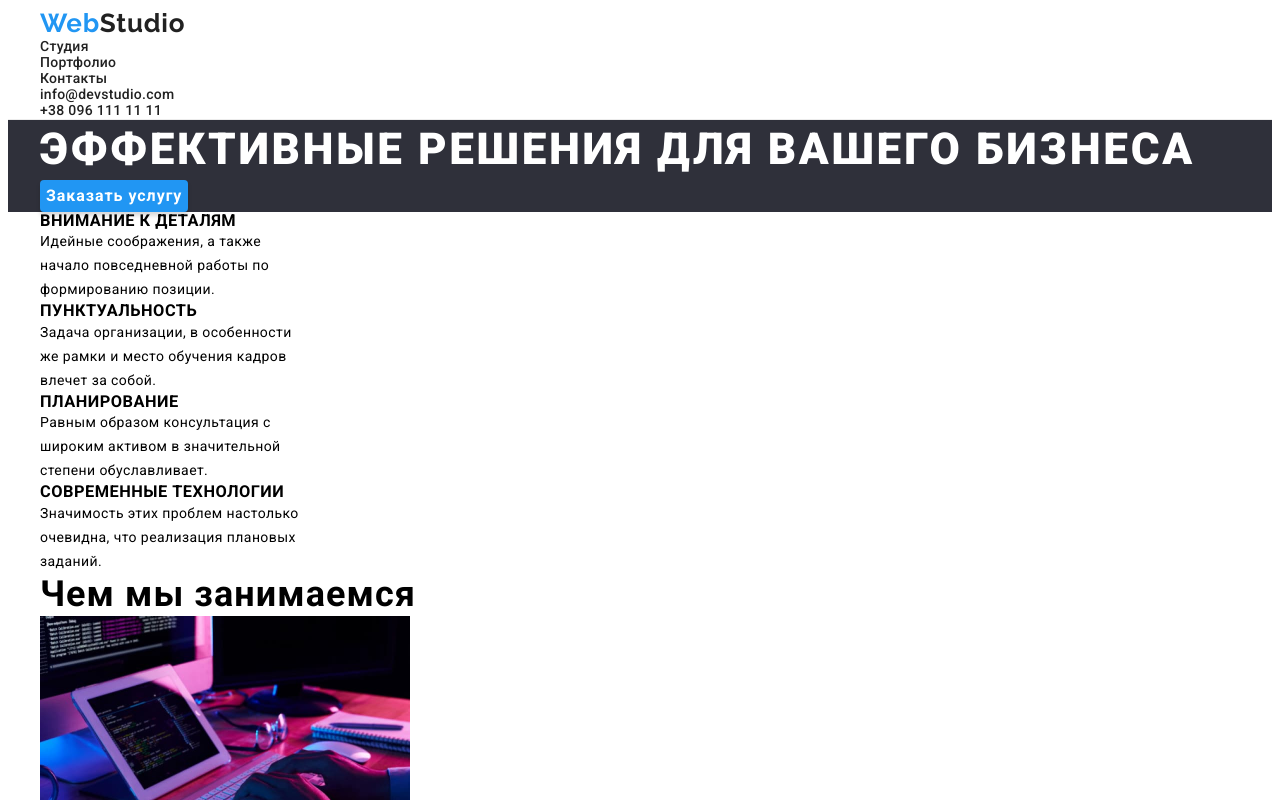
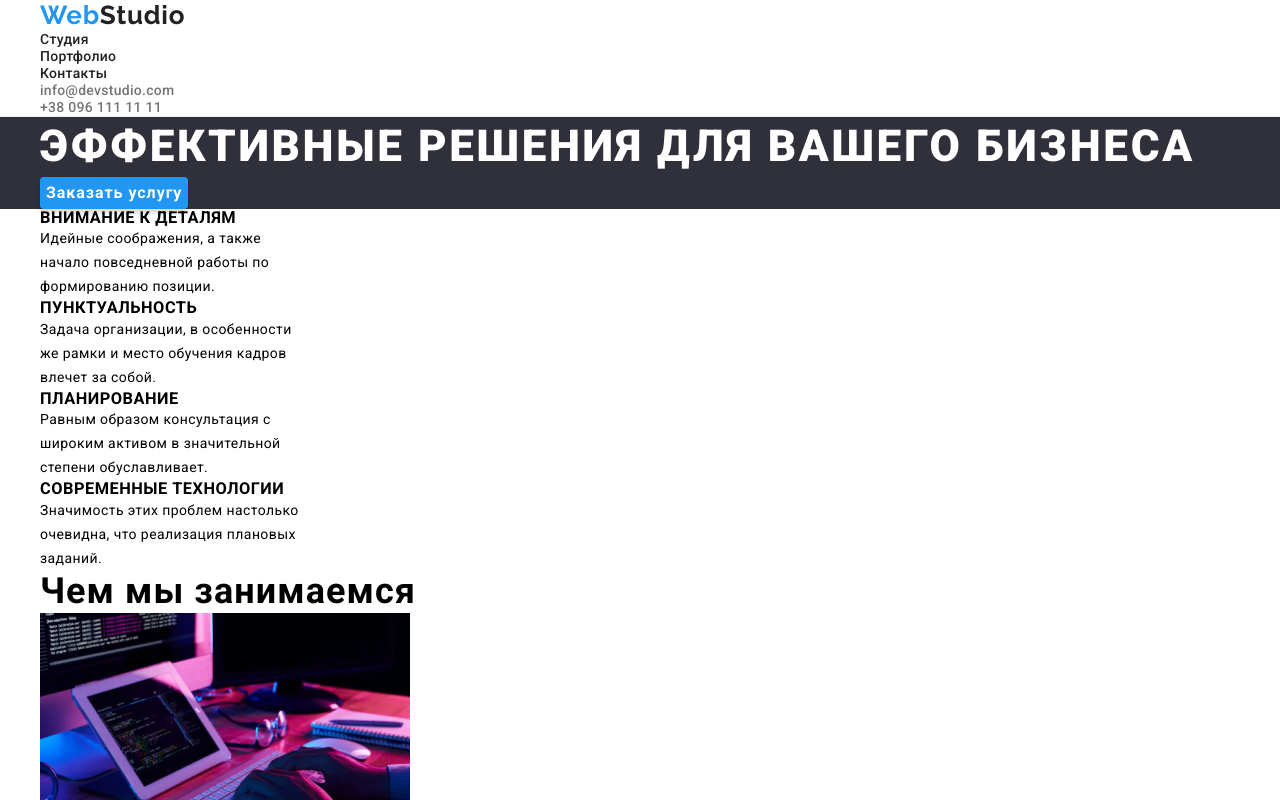
Before and after one commit to OlenaRadchenko/goit-markup-hw-02, a plain HTML site: page index.html in a window 1280 px wide. Shown: the top 800 px of the page. Drawn offline with nearby package versions, Linux system fonts and the light colour scheme.

Commit message:
Before review

```diff
--- a/css/styles.css
+++ b/css/styles.css
@@ -63,19 +63,17 @@ body {
     margin-top: 0;
     margin-bottom: 0;
 }
-.nav-item {
-    font-style: normal;
-    font-weight: 500;
-    line-height: 1.14;
-    letter-spacing: 0.02em;
-    text-decoration: none;
-    color: var(--secondary-dark-color);
-}
 .nav-links {
     font-weight: 500;
     line-height: 1.14;
     letter-spacing: 0.02em;
     color: var(--main-dark-color);
+}
+.contacts-links {
+    font-weight: 500;
+    line-height: 1.14;
+    letter-spacing: 0.02em;
+    color: var(--secondary-dark-color);
 }
 .visually-hidden {
     position: absolute;
@@ -169,7 +167,7 @@ body {
     line-height: 1.71;
     letter-spacing: 0.03em;
     text-decoration: none;
-    color: var(--secondary-dark-color);
+    color: rgba(255, 255, 255, 0.6);
 }
 .contact-address {
     color: var(--main-light-color);
--- a/index.html
+++ b/index.html
@@ -4,9 +4,9 @@
     <meta charset="UTF-8">
     <meta http-equiv="X-UA-Compatible" content="IE=edge">
     <meta name="viewport" content="width=h, initial-scale=1.0">
-    <!--<link rel="stylesheet" href="https://cdnjs.cloudflare.com/ajax/libs/modern-normalize/1.1.0/modern-normalize.min.css"
+    <link rel="stylesheet" href="https://cdnjs.cloudflare.com/ajax/libs/modern-normalize/1.1.0/modern-normalize.min.css"
         integrity="sha512-wpPYUAdjBVSE4KJnH1VR1HeZfpl1ub8YT/NKx4PuQ5NmX2tKuGu6U/JRp5y+Y8XG2tV+wKQpNHVUX03MfMFn9Q=="
-        crossorigin="anonymous" referrerpolicy="no-referrer" />-->
+        crossorigin="anonymous" />
     <link rel="preconnect" href="https://fonts.gstatic.com">
     <link href="https://fonts.googleapis.com/css2?family=Roboto:wght@400;500;700;900&display=swap" rel="stylesheet">
     <link href="https://fonts.googleapis.com/css2?family=Raleway:wght@700&display=swap" rel="stylesheet">
@@ -19,14 +19,14 @@
             <a href="index.html" class="link current" aria-label="Main Page"><span class="accent">Web</span>Studio</a>
             <nav>
                 <ul class="list">
-                    <li class="nav-item"><a href="index.html" class="link nav-links">Студия</a></li>
-                    <li class="nav-item"><a href="portfolio.html" class="link nav-links">Портфолио</a></li>
-                    <li class="nav-item"><a href="#contacts" class="link nav-links">Контакты</a></li>
+                    <li><a href="index.html" class="link nav-links">Студия</a></lilass=>
+                    <li><a href="portfolio.html" class="link nav-links">Портфолио</a></li>
+                    <li><a href="#contacts" class="link nav-links">Контакты</a></liclass=>
                 </ul>
             </nav>
             <ul class="list">
-                <li class="nav-item"><a href="mailto:info@devstudio.com" class="link contacts-links">info@devstudio.com</a></li>
-                <li class="nav-item"><a href="tel:+380961111111" class="link contacts-links">+38 096 111 11 11</a></li>
+                <li><a href="mailto:info@devstudio.com" class="link contacts-links">info@devstudio.com</a></li=>
+                <li><a href="tel:+380961111111" class="link contacts-links">+38 096 111 11 11</a></liclass=>
             </ul>
         </div>
     </header>
```
Also changed, not shown: portfolio.html (+2 -2 lines).
